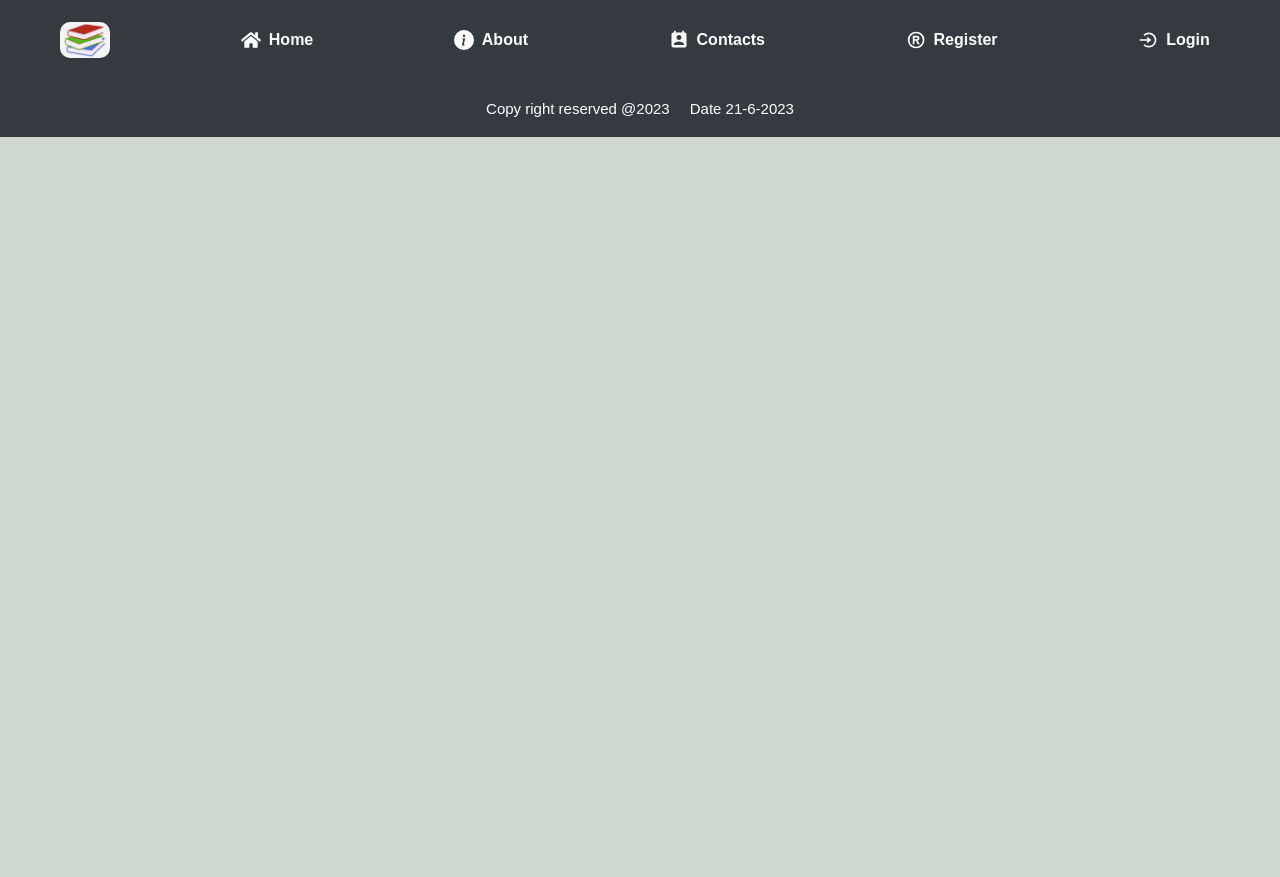
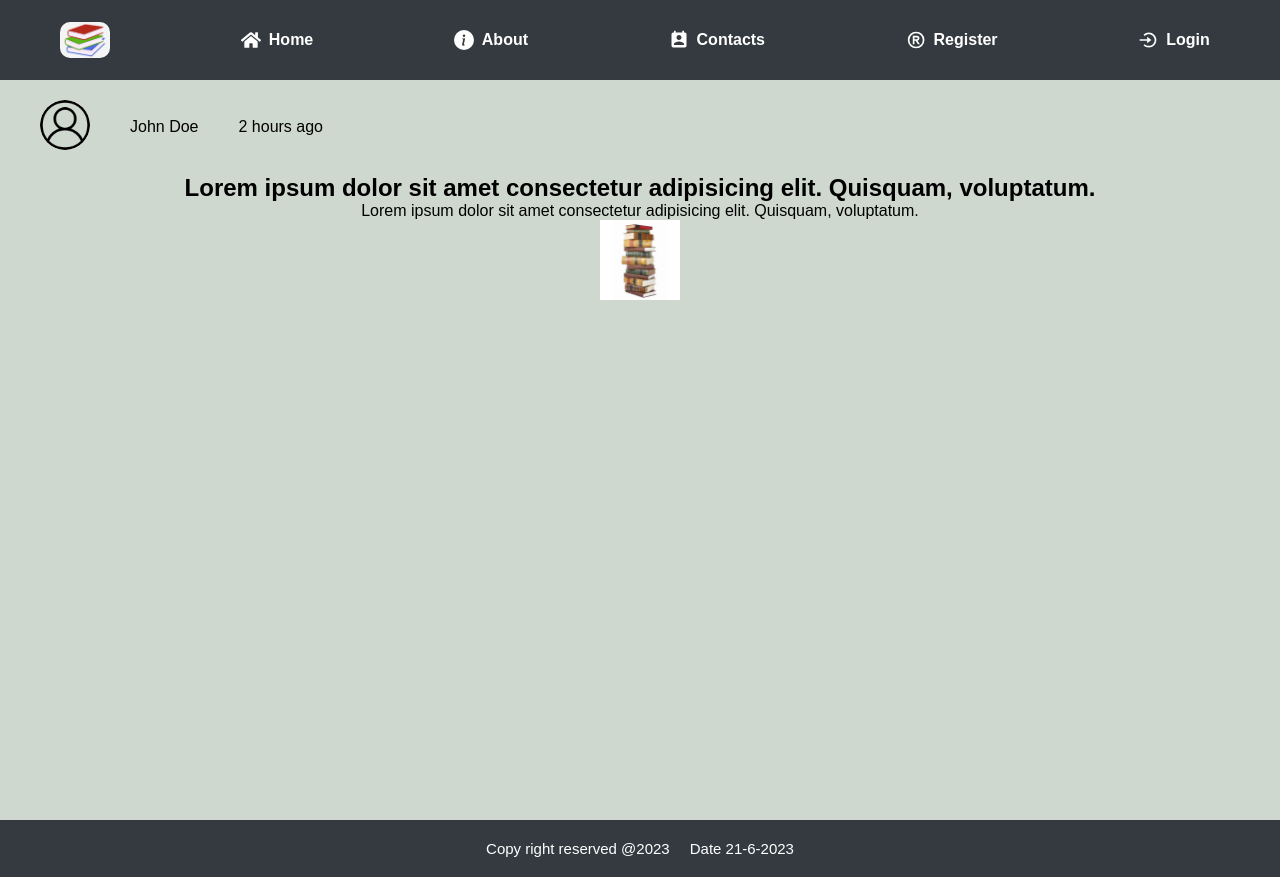
Before and after one commit to kemboi590/ReadWise-Blogging-Platform, a React (Vite) app in the folder ClientSide/: page /blogposts/1 in a window 1280 px wide. Before the commit the page ends 800 px from the top, so only its background shows below. Built offline with nearby package versions, Linux system fonts and the light colour scheme.

Commit message:
implemented the get blogs on blogs page

```diff
--- a/ClientSide/src/pages/Blogs/BlogPosts.jsx
+++ b/ClientSide/src/pages/Blogs/BlogPosts.jsx
@@ -1,40 +1,37 @@
 import React from "react";
-import { useLocation } from "react-router-dom";
+import userImg from "../../images/user.png";
+import blogImg from "../../images/blogImage.jpeg";
 import "./posts.css";
+
 function BlogPosts() {
-  const location = useLocation();
-  const blog = location.state?.blog;
 
-  if (!blog) {
-    return null; // or handle the case when the blog is not found
-  }
 
   return (
     <div className="blogPostPage">
       <div className="blogInfo">
         <div className="userImg">
-          <img src={blog.userImage} alt="userImg" />
+          <img src={userImg} alt="userImg" />
         </div>
 
-        <p className="author">{blog.userName}</p>
+        <p className="author">John Doe</p>
 
-        <p className="blogTime">{blog.time}</p>
+        <p className="blogTime">2 hours ago</p>
       </div>
-      <h2 className="blogTitle">{blog.title}</h2>
+      <h2 className="blogTitle">
+        Lorem ipsum dolor sit amet consectetur adipisicing elit. Quisquam,
+        voluptatum.
+      </h2>
       <div className="blogdescription">
-        <p>{blog.description}</p>
+        <p>
+          Lorem ipsum dolor sit amet consectetur adipisicing elit. Quisquam,
+          voluptatum.
+        </p>
       </div>
       <div className="blogImage">
-        <img src={blog.blogImage} alt="blogImg" />
+        <img src={blogImg} alt="blogImg" />
       </div>
 
-      {/* <div className="blogContent">
-        <p>{blog.content}</p>
-          </div> */}
-      <div
-        className="blogContent"
-        dangerouslySetInnerHTML={{ __html: blog.content }}
-      ></div>
+
     </div>
   );
 }
--- a/ClientSide/src/pages/Blogs/Blogs.jsx
+++ b/ClientSide/src/pages/Blogs/Blogs.jsx
@@ -1,20 +1,30 @@
 import React from "react";
 import "./blogs.css";
 import { Link } from "react-router-dom";
-import { useNavigate } from "react-router-dom";
-import blogData from "./blogData";
+import userImg from "../../images/user.png";
+import blogImg from "../../images/blogImage.jpeg";
+
+import { useState, useEffect, useContext } from "react";
+import { Context } from "./../../context/userContext/Context";
+import Axios from "axios";
+import { apidomain } from "./../../utils/domain";
 
 function Blogs() {
-  const navigate = useNavigate();
+  const { user } = useContext(Context);
+  const [blogs, setBlogs] = useState([]);
 
-  const handleBlogClick = (id) => {
-    const blog = blogData.find((blog) => blog.id === id);
-    if (blog) {
-      navigate(`/blogposts/${id}`, { state: { blog } });
-    }
+  const fetchBlogs = async () => {
+    const res = await Axios.get(`${apidomain}/blogs`, {
+      headers: {
+        Authorization: `${user.token}`,
+      },
+    });
+    setBlogs(res.data);
   };
-
-
+  useEffect(() => {
+    fetchBlogs();
+  }, []);
+  console.log(blogs);
   return (
     <div className="blogsPage">
       <h2 className="blogsTitle">ReadWise Blogs</h2>
@@ -22,40 +32,37 @@ function Blogs() {
         <h4 className="create">Create a Blog</h4>
       </Link>
       <div className="allBlogs">
-        {blogData.map(
-          ({ id, userImage, userName, time, title, description, blogImage }) => (
-            <div
-              className="singleBlog"
-              key={id}
-              onClick={() => handleBlogClick(id)}
-            >
+        {blogs &&
+          blogs.map((blog, index) => {
+            return (
+              <div className="singleBlog" key={index}>
                 <div className="introBlogs">
                   <div className="userImg">
-                  <img src={userImage} alt="userImg" />
+                    <img src={userImg} alt="userImg" />
                   </div>
                   <div className="userName">
-                  <p className="author">{userName}</p>
+                    <p className="author">{blog.BlogDesc}</p>
                   </div>
                   <div className="timePosted">
-                  <p className="time">{time}</p>
+                    <p className="time">{blog.UpdatedAt}</p>
                   </div>
                 </div>
                 <div className="mainBlog">
                   <div className="containTitleContent">
                     <div className="blogTitle">
-                    <h3 className="title">{title}</h3>
+                      <h3 className="title">{blog.Title}</h3>
                     </div>
                     <div className="blogContent">
-                    <p className="description">{description}</p>
+                      <p className="description">{blog.BlogDesc}</p>
                     </div>
                   </div>
                   <div className="blogImg">
-                  <img src={blogImage} alt="blogImg" />
+                    <img src={blogImg} alt="blogImg" />
                   </div>
                 </div>
               </div>
-          )
-        )}
+            );
+          })}
       </div>
     </div>
   );
```
Also changed, not shown: 1 other file (tests, documents, lock files or other folders). Lines whose indentation alone changed are shown as unchanged.
